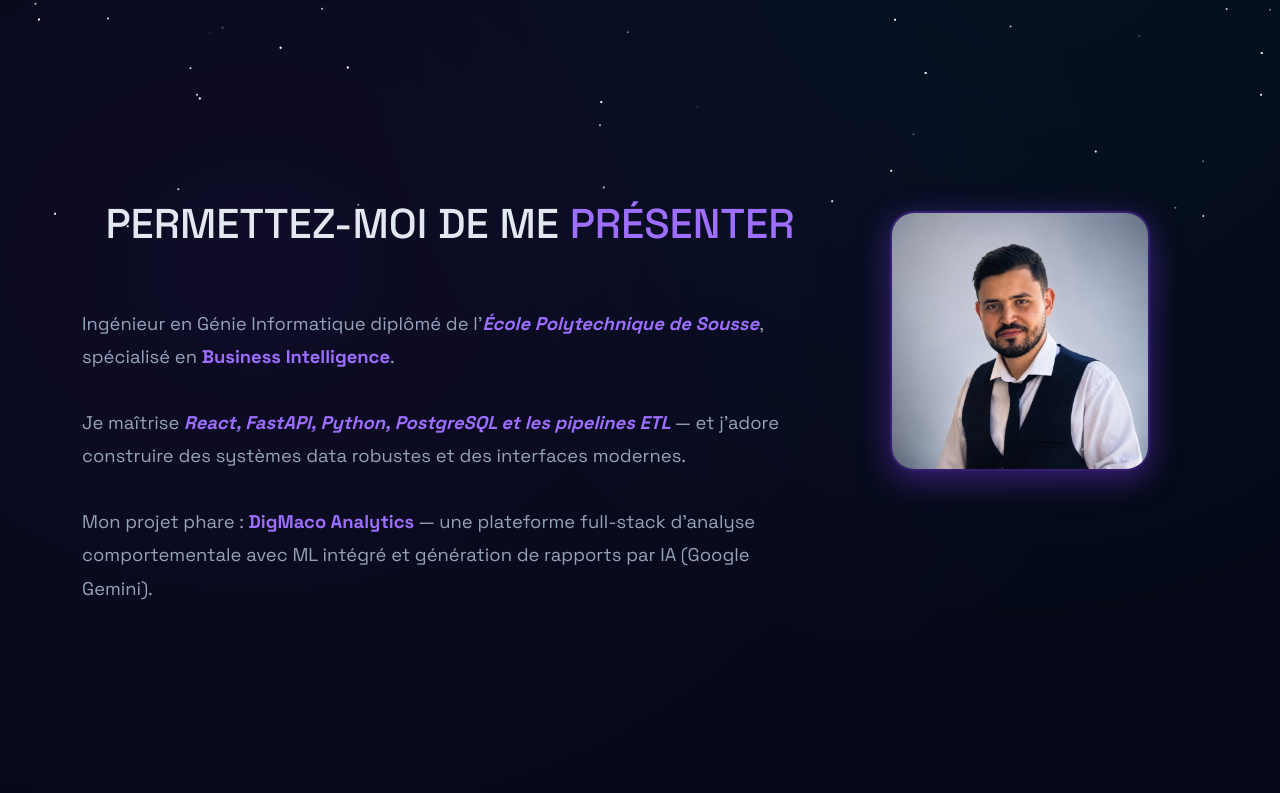
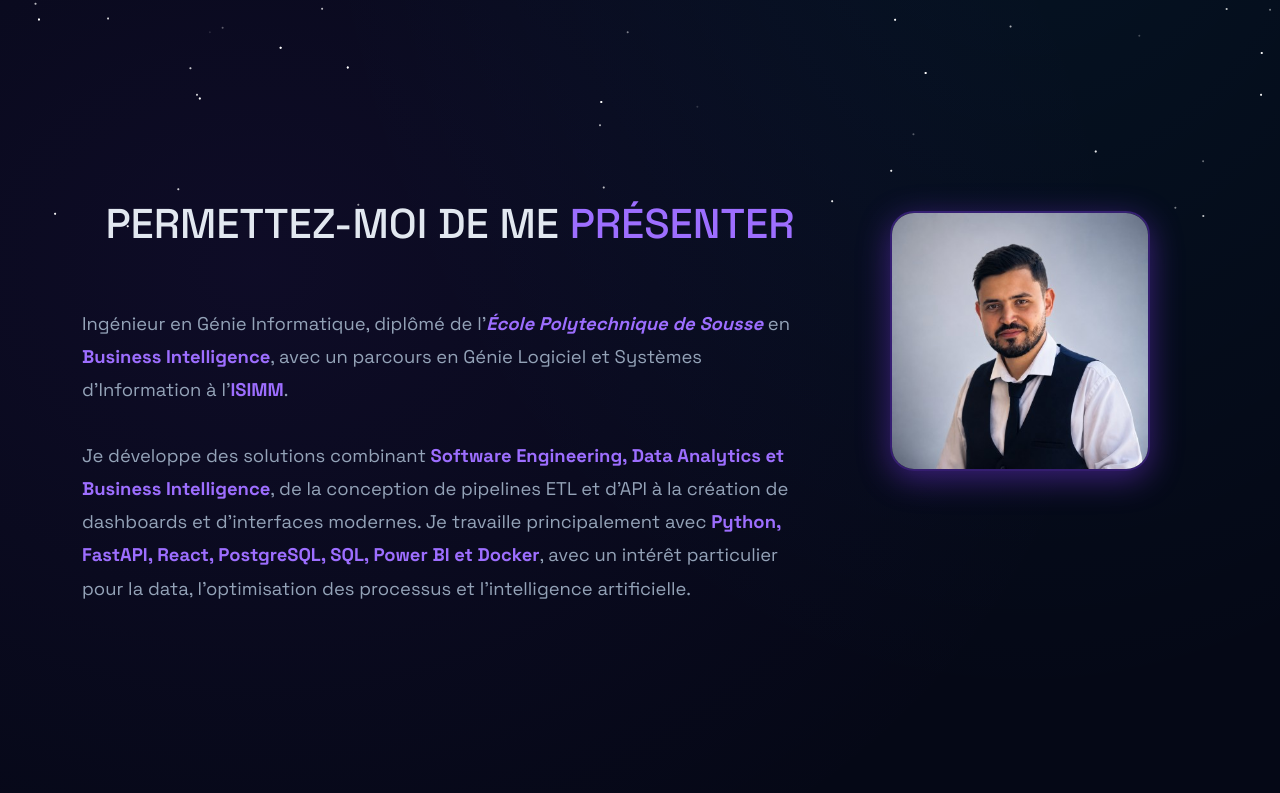
Before and after one commit to hawalayessin/portfolio, a React (Create React App) app in the folder Portfolio/: page / in a window 1280 px wide. Shown: the part 570-1363 px from the top of the page. Built offline with nearby package versions, Linux system fonts and the light colour scheme.

Commit message:
Update professional bio and introduction text

```diff
--- a/Portfolio/src/components/Home/Home2.js
+++ b/Portfolio/src/components/Home/Home2.js
@@ -23,18 +23,15 @@ function Home2() {
               {t("home2_body1b")}
               <b className="purple">{t("home2_body1c_purple")}</b>
               {t("home2_body1d")}
+              <b className="purple">{t("home2_body1e_purple")}</b>
+              {t("home2_body1f")}
               <br />
               <br />
               {t("home2_body2")}
-              <i>
-                <b className="purple">{t("home2_body2_purple")}</b>
-              </i>
+              <b className="purple">{t("home2_body2_purple")}</b>
               {t("home2_body2b")}
-              <br />
-              <br />
-              {t("home2_body3")}
-              <b className="purple">{t("home2_body3_purple")}</b>
-              {t("home2_body3b")}
+              <b className="purple">{t("home2_body2c_purple")}</b>
+              {t("home2_body2d")}
             </p>
           </Col>
           <Col md={4} className="myAvtar">
--- a/Portfolio/src/i18n.js
+++ b/Portfolio/src/i18n.js
@@ -19,17 +19,18 @@ const translations = {
     home2_title: "PERMETTEZ-MOI DE ME",
     home2_title_purple: "PRÉSENTER",
     home2_body1:
-      "Ingénieur en Génie Informatique diplômé de l'",
+      "Ingénieur en Génie Informatique, diplômé de l'",
     home2_body1_purple: "École Polytechnique de Sousse",
-    home2_body1b: ", spécialisé en ",
+    home2_body1b: " en ",
     home2_body1c_purple: "Business Intelligence",
-    home2_body1d: ".",
-    home2_body2: "Je maîtrise",
-    home2_body2_purple: " React, FastAPI, Python, PostgreSQL et les pipelines ETL",
-    home2_body2b: " — et j'adore construire des systèmes data robustes et des interfaces modernes.",
-    home2_body3: "Mon projet phare :",
-    home2_body3_purple: " DigMaco Analytics",
-    home2_body3b: " — une plateforme full-stack d'analyse comportementale avec ML intégré et génération de rapports par IA (Google Gemini).",
+    home2_body1d: ", avec un parcours en Génie Logiciel et Systèmes d'Information à l'",
+    home2_body1e_purple: "ISIMM",
+    home2_body1f: ".",
+    home2_body2: "Je développe des solutions combinant ",
+    home2_body2_purple: "Software Engineering, Data Analytics et Business Intelligence",
+    home2_body2b: ", de la conception de pipelines ETL et d'API à la création de dashboards et d'interfaces modernes. Je travaille principalement avec ",
+    home2_body2c_purple: "Python, FastAPI, React, PostgreSQL, SQL, Power BI et Docker",
+    home2_body2d: ", avec un intérêt particulier pour la data, l'optimisation des processus et l'intelligence artificielle.",
 
     // About
     about_title: "Qui",
@@ -81,17 +82,18 @@ const translations = {
     // Home2 intro
     home2_title: "LET ME",
     home2_title_purple: "INTRODUCE MYSELF",
-    home2_body1: "I am a Computer Engineering graduate from",
+    home2_body1: "Computer Engineering graduate from",
     home2_body1_purple: "École Polytechnique de Sousse",
-    home2_body1b: ", specializing in ",
+    home2_body1b: " in ",
     home2_body1c_purple: "Business Intelligence",
-    home2_body1d: ".",
-    home2_body2: "I'm proficient in",
-    home2_body2_purple: " React, FastAPI, Python, PostgreSQL, and ETL pipelines",
-    home2_body2b: " — and I love building robust data systems and modern user interfaces.",
-    home2_body3: "My flagship project:",
-    home2_body3_purple: " DigMaco Analytics",
-    home2_body3b: " — a full-stack behavioral analytics platform with integrated ML and AI-powered report generation (Google Gemini).",
+    home2_body1d: ", with a background in Software Engineering and Information Systems from ",
+    home2_body1e_purple: "ISIMM",
+    home2_body1f: ".",
+    home2_body2: "I develop solutions combining ",
+    home2_body2_purple: "Software Engineering, Data Analytics, and Business Intelligence",
+    home2_body2b: ", from designing ETL pipelines and APIs to creating dashboards and modern interfaces. I primarily work with ",
+    home2_body2c_purple: "Python, FastAPI, React, PostgreSQL, SQL, Power BI, and Docker",
+    home2_body2d: ", with a particular interest in data, process optimization, and artificial intelligence.",
 
     // About
     about_title: "Know Who",
```
Also changed, not shown: 1 other file (tests, documents, lock files or other folders).
